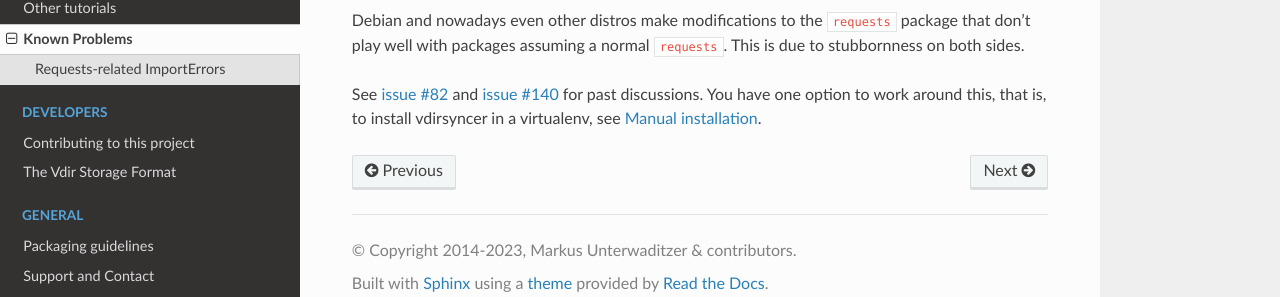
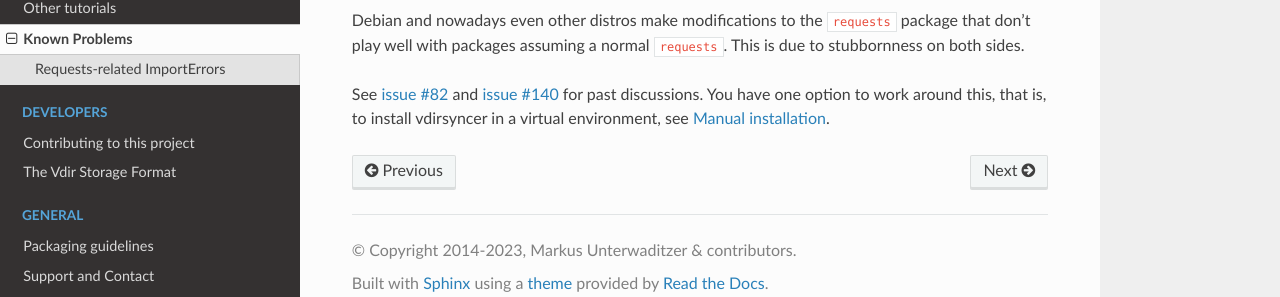
Before and after one commit to pimutils/vdirsyncer, a Sphinx documentation site: the page built from docs/problems.rst, in a window 1280 px wide. Shown: the part 351-648 px from the top of the page. Built offline with Sphinx 7.4.7 and the Read the Docs theme 2.0.0, drawn with Linux system fonts in a browser that asks for light colours.

Commit message:
Improve installation documentation
`pipx` is a lot simpler on any setup where this it is available.

```diff
--- a/CHANGELOG.rst
+++ b/CHANGELOG.rst
@@ -14,6 +14,7 @@
 
 - Fixed crash when operating on Google Contacts. :gh:`994`
 - The ``HTTP_PROXY`` and ``HTTPS_PROXY`` are now respected. :gh:`1031`
+- Various documentation updates.
 
 Version 0.19.0
 ==============
--- a/docs/problems.rst
+++ b/docs/problems.rst
@@ -18,5 +18,5 @@
 is due to stubbornness on both sides.
 
 See :gh:`82` and :gh:`140` for past discussions. You have one option to work
-around this, that is, to install vdirsyncer in a virtualenv, see
+around this, that is, to install vdirsyncer in a virtual environment, see
 :ref:`manual-installation`.
```
Also changed, not shown: docs/installation.rst (+24 -22 lines).
